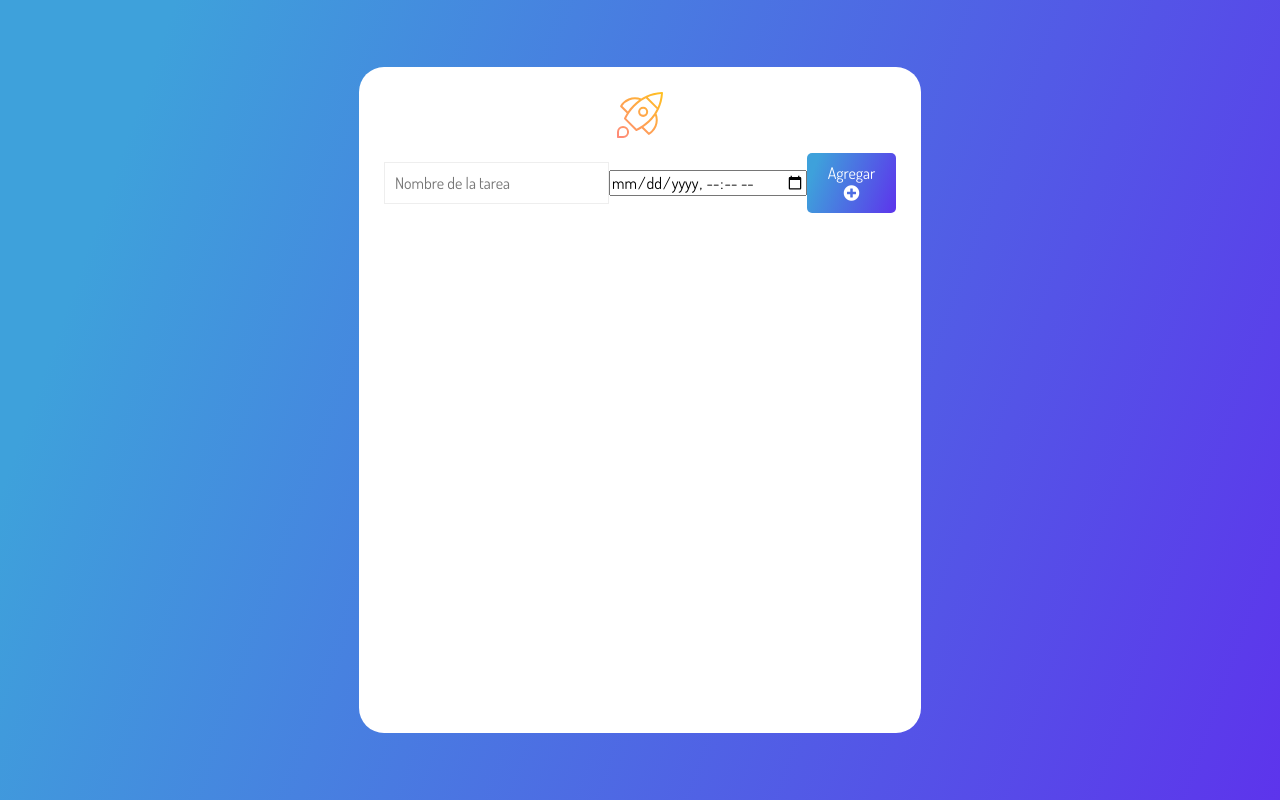
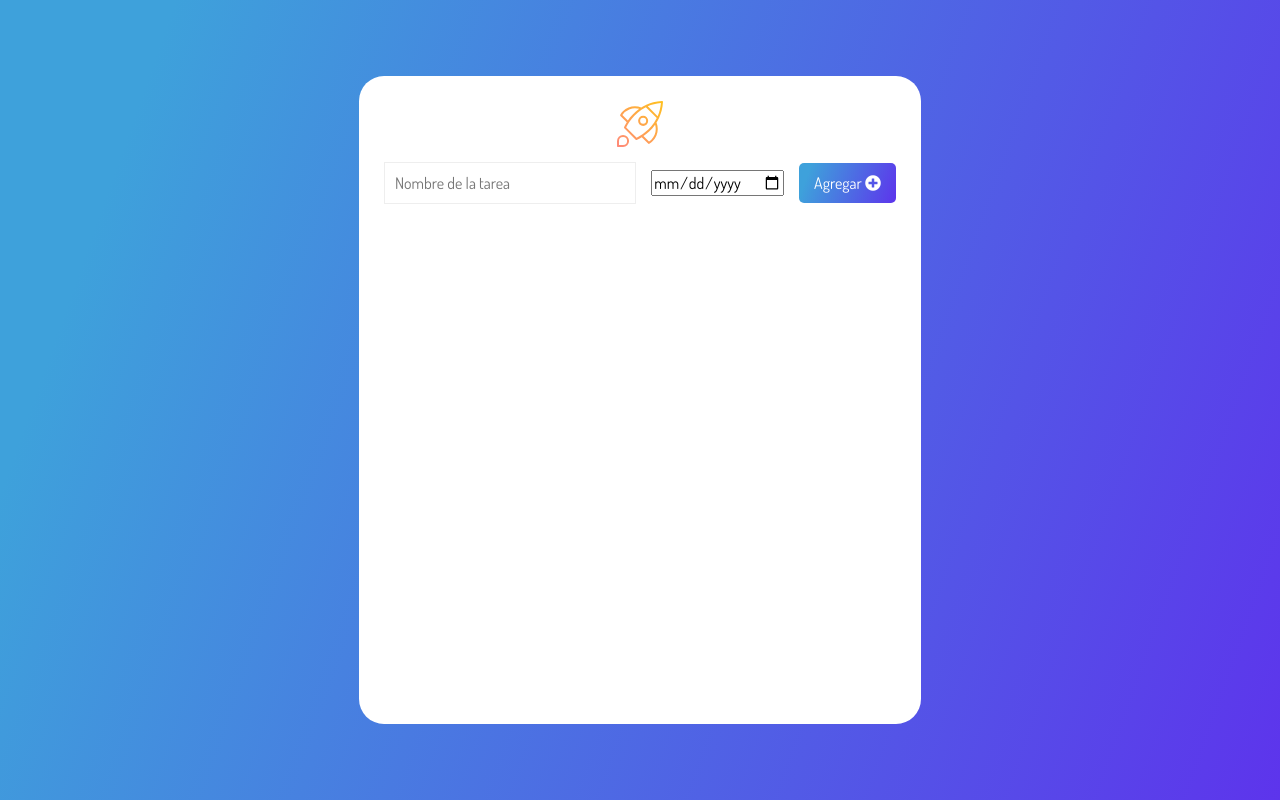
Before and after one commit to Obskurath/JS-DOM-SaveInfo, a plain HTML site: page index.html in a window 1280 px wide. Drawn offline with nearby package versions, Linux system fonts and the light colour scheme.

Commit message:
Change datetine to date

```diff
--- a/index.html
+++ b/index.html
@@ -31,7 +31,7 @@
               autocomplete="off"
               data-form-input
             />
-            <input type="datetime-local" data-form-date>
+            <input type="date" data-form-date>
             <button type="submit" class="btnCreate" data-form-btn>
               Agregar <i class="fas fa-plus-circle"></i>
             </button>
```
